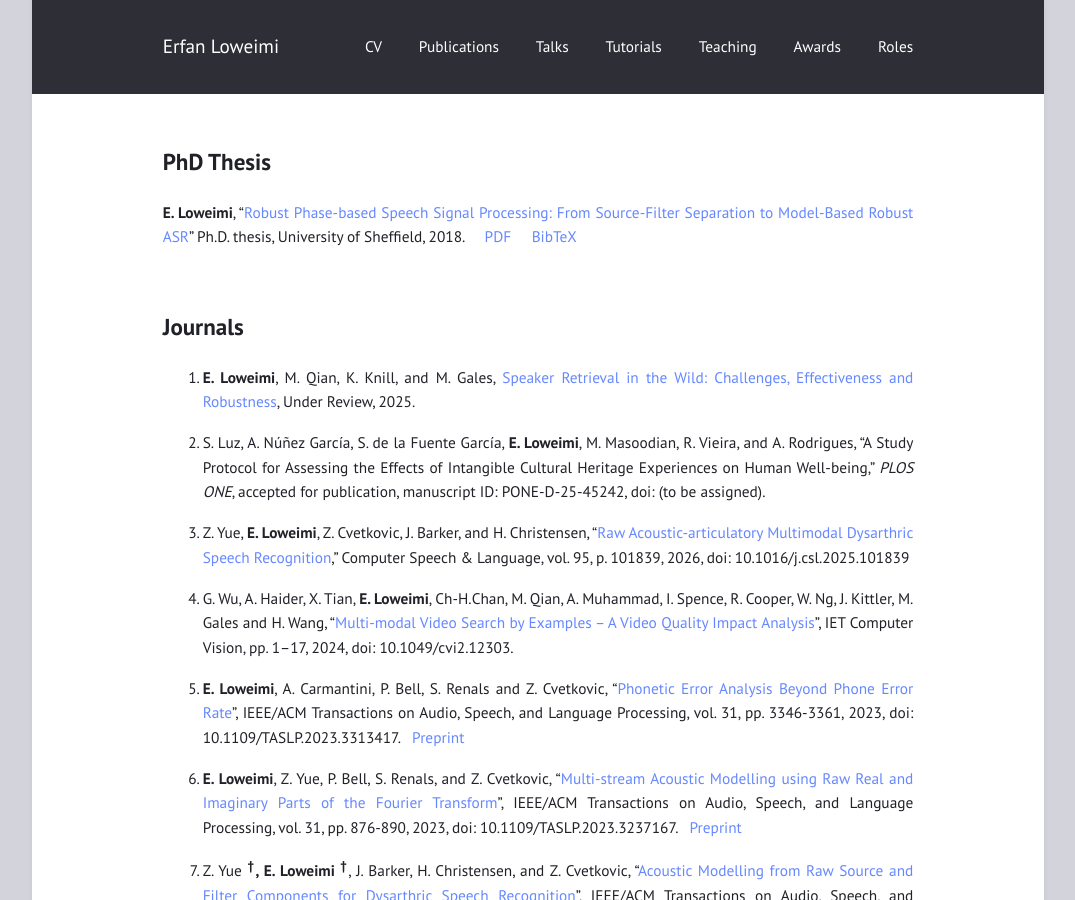
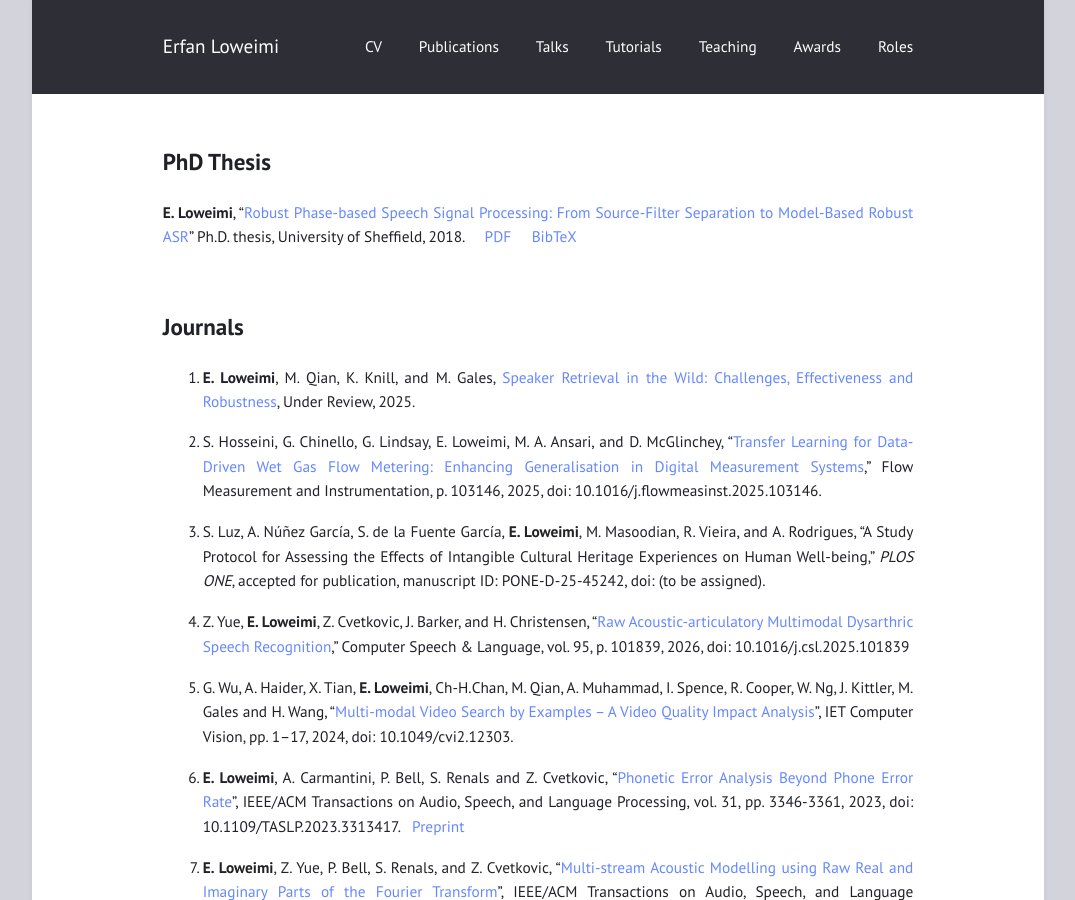
Before and after one commit to eloweimi/eloweimi.github.io, a Jekyll site: the page built from publications.md, in a window 1280 px wide and 900 px high. Shown: the whole window, without its empty margins (102-1177 px from the left). Built offline with Jekyll 4.4.1, drawn with Linux system fonts in a browser that asks for light colours.

Commit message:
Update publications.md

```diff
--- a/publications.md
+++ b/publications.md
@@ -11,18 +11,20 @@ title: ""
 ## Journals ##
 1. **E. Loweimi**, M. Qian, K. Knill, and M. Gales, [Speaker Retrieval in the Wild: Challenges, Effectiveness and Robustness](https://arxiv.org/pdf/2504.18950), Under Review, 2025.
 
-2. S. Luz, A. Núñez García, S. de la Fuente García, **E. Loweimi**, M. Masoodian, R. Vieira, and A. Rodrigues, “A Study Protocol for Assessing the Effects of Intangible Cultural Heritage Experiences on Human Well-being,” *PLOS ONE*, accepted for publication, manuscript ID: PONE-D-25-45242, doi: (to be assigned).
+2. S. Hosseini, G. Chinello, G. Lindsay, E. Loweimi, M. A. Ansari, and D. McGlinchey, “[Transfer Learning for Data-Driven Wet Gas Flow Metering: Enhancing Generalisation in Digital Measurement Systems](https://www.sciencedirect.com/science/article/pii/S0955598625003383?via%3Dihub),” Flow Measurement and Instrumentation, p. 103146, 2025, doi: 10.1016/j.flowmeasinst.2025.103146.
 
-3. Z. Yue, **E. Loweimi**, Z. Cvetkovic, J. Barker, and H. Christensen, “[Raw Acoustic-articulatory Multimodal Dysarthric Speech Recognition](https://www.sciencedirect.com/science/article/pii/S0885230825000646),” Computer Speech & Language, vol. 95, p. 101839, 2026, doi: 10.1016/j.csl.2025.101839
+3. S. Luz, A. Núñez García, S. de la Fuente García, **E. Loweimi**, M. Masoodian, R. Vieira, and A. Rodrigues, “A Study Protocol for Assessing the Effects of Intangible Cultural Heritage Experiences on Human Well-being,” *PLOS ONE*, accepted for publication, manuscript ID: PONE-D-25-45242, doi: (to be assigned).
 
-4. G. Wu, A. Haider, X. Tian, **E. Loweimi**, Ch-H.Chan, M. Qian, A. Muhammad, I. Spence, R. Cooper, W. Ng, J. Kittler, M. Gales and H. Wang, "[Multi-modal Video Search by Examples – A Video Quality Impact Analysis](https://ietresearch.onlinelibrary.wiley.com/doi/10.1049/cvi2.12303)", IET Computer Vision, pp. 1–17, 2024, doi: 10.1049/cvi2.12303.
+4. Z. Yue, **E. Loweimi**, Z. Cvetkovic, J. Barker, and H. Christensen, “[Raw Acoustic-articulatory Multimodal Dysarthric Speech Recognition](https://www.sciencedirect.com/science/article/pii/S0885230825000646),” Computer Speech & Language, vol. 95, p. 101839, 2026, doi: 10.1016/j.csl.2025.101839
 
-5. **E. Loweimi**, A. Carmantini, P. Bell, S. Renals and Z. Cvetkovic, "[Phonetic Error Analysis Beyond Phone Error Rate](https://ieeexplore.ieee.org/abstract/document/10244118)", IEEE/ACM Transactions on Audio, Speech, and Language Processing, vol. 31, pp. 3346-3361, 2023, doi: 10.1109/TASLP.2023.3313417. &nbsp; [Preprint](https://kclpure.kcl.ac.uk/ws/portalfiles/portal/229243895/LEA_PrePrint.pdf)
+5. G. Wu, A. Haider, X. Tian, **E. Loweimi**, Ch-H.Chan, M. Qian, A. Muhammad, I. Spence, R. Cooper, W. Ng, J. Kittler, M. Gales and H. Wang, "[Multi-modal Video Search by Examples – A Video Quality Impact Analysis](https://ietresearch.onlinelibrary.wiley.com/doi/10.1049/cvi2.12303)", IET Computer Vision, pp. 1–17, 2024, doi: 10.1049/cvi2.12303.
 
-6. **E. Loweimi**, Z. Yue, P. Bell, S. Renals, and Z. Cvetkovic, “[Multi-stream Acoustic
+6. **E. Loweimi**, A. Carmantini, P. Bell, S. Renals and Z. Cvetkovic, "[Phonetic Error Analysis Beyond Phone Error Rate](https://ieeexplore.ieee.org/abstract/document/10244118)", IEEE/ACM Transactions on Audio, Speech, and Language Processing, vol. 31, pp. 3346-3361, 2023, doi: 10.1109/TASLP.2023.3313417. &nbsp; [Preprint](https://kclpure.kcl.ac.uk/ws/portalfiles/portal/229243895/LEA_PrePrint.pdf)
+
+7. **E. Loweimi**, Z. Yue, P. Bell, S. Renals, and Z. Cvetkovic, “[Multi-stream Acoustic
 Modelling using Raw Real and Imaginary Parts of the Fourier Transform](https://ieeexplore.ieee.org/abstract/document/10026604)”, IEEE/ACM Transactions on Audio, Speech, and Language Processing, vol. 31, pp. 876-890, 2023, doi: 10.1109/TASLP.2023.3237167. &nbsp; [Preprint](https://kclpure.kcl.ac.uk/ws/portalfiles/portal/193442046/Real_Imag_Journal_FINAL.pdf)
 
-7. Z. Yue **<sup>&#8224;</sup>, E. Loweimi <sup>&#8224;</sup>**, J. Barker, H. Christensen, and Z. Cvetkovic, “[Acoustic
+8. Z. Yue **<sup>&#8224;</sup>, E. Loweimi <sup>&#8224;</sup>**, J. Barker, H. Christensen, and Z. Cvetkovic, “[Acoustic
 Modelling from Raw Source and Filter Components for Dysarthric Speech Recognition](https://ieeexplore.ieee.org/document/9900378)”,
  IEEE/ACM Transactions on Audio, Speech, and Language Processing, vol. 30, pp. 2968-2980, 2022, doi: 10.1109/TASLP.2022.3205766 (**<sup>&#8224;</sup>** Equal contribution). &nbsp; [Preprint](https://eprints.whiterose.ac.uk/192463/6/Journal_zhengjun_Erfan__source_filter_%20%289%29.pdf)
 
```
